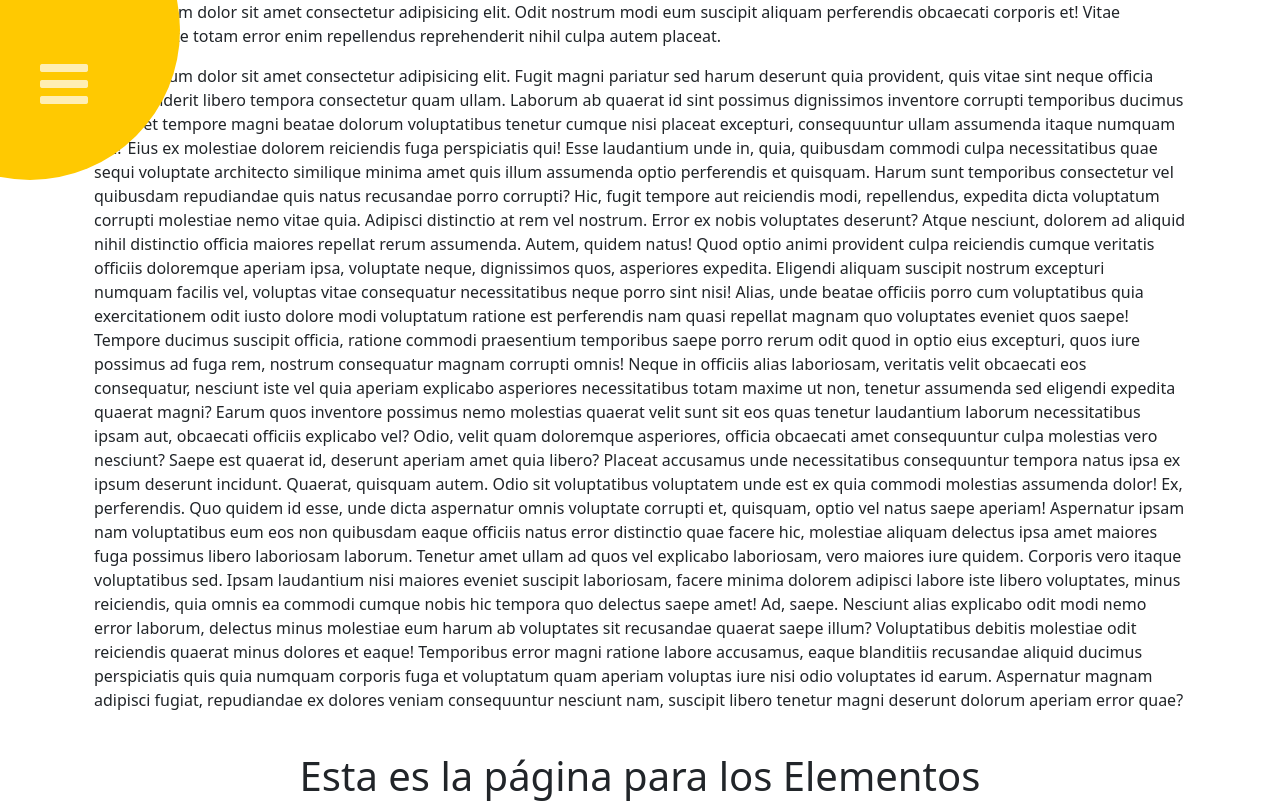
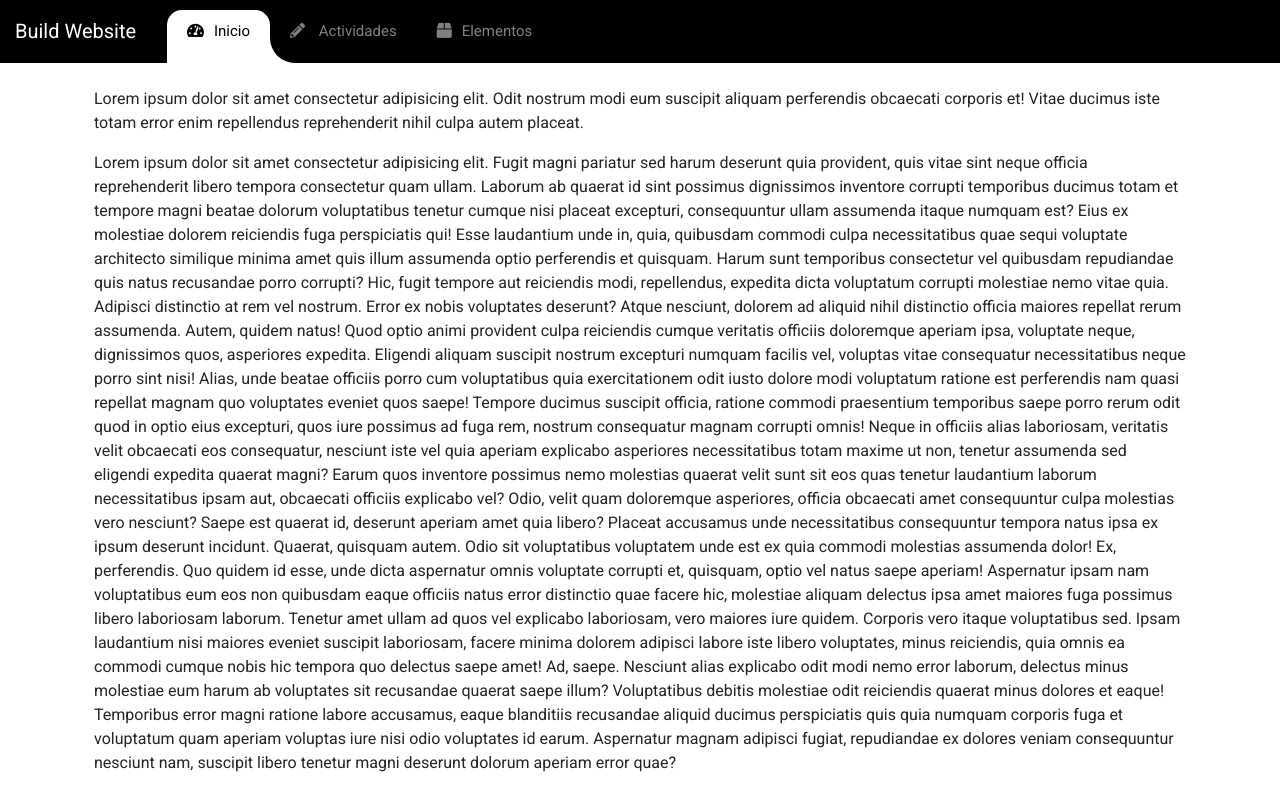
Before and after one commit to IT-UEVITM/BaseVue3, a Vue app: page /elementos in a window 1280 px wide. Shown: the top 803 px of the page. Built offline with nearby package versions, Linux system fonts and the light colour scheme.

Commit message:
Se crea navbar responsivo

```diff
--- a/package.json
+++ b/package.json
@@ -20,6 +20,7 @@
     "bootstrap": "^5.2.3",
     "core-js": "^3.8.3",
     "dotenv": "^16.0.3",
+    "jquery": "^3.6.4",
     "vue": "^3.2.13",
     "vue-router": "^4.0.3",
     "vuex": "^4.0.0"
--- a/src/App.vue
+++ b/src/App.vue
@@ -1,20 +1,21 @@
 <template>
-  <div class="container">
-    <!-- <navBarComponent /> -->
-    <navBarComponentCopy />
-    <router-view />
+  <div>
+    <header class="app-header">
+      <navBarComponent></navBarComponent>
+    </header>
+    <main class="container py-4">
+      <router-view></router-view>
+    </main>
   </div>
 </template>
 
 <script>
-// import navBarComponent from '@/components/NavBarComponent.vue'
-import navBarComponentCopy from '@/components/MenuComponents/NavBarComponent.vue'
+import navBarComponent from '@/components/MenuComponents/NavBarComponent.vue'
 
 export default {
   name: 'HomeView',
   components: {
-    // navBarComponent
-    navBarComponentCopy
+    navBarComponent
   }
 }
 </script>
--- a/src/assets/css/style.css
+++ b/src/assets/css/style.css
@@ -1,200 +1,158 @@
-/* stylelint-disable selector-class-pattern */
-/* stylelint-disable declaration-block-no-duplicate-properties */
-/* stylelint-disable no-descending-specificity */
-/* stylelint-disable keyframes-name-pattern */
+/* stylelint-disable at-rule-empty-line-before */
+/* stylelint-disable alpha-value-notation */
+/* stylelint-disable color-function-notation */
 /* stylelint-disable font-family-no-missing-generic-family-keyword */
-@import url('https://cdnjs.cloudflare.com/ajax/libs/font-awesome/4.6.3/css/font-awesome.css');
-@import url('https://fonts.googleapis.com/css?family=Titan+One');
+/* stylelint-disable color-hex-length */
+/* stylelint-disable shorthand-property-no-redundant-values */
+/* stylelint-disable length-zero-no-unit */
+/* stylelint-disable font-family-name-quotes */
+/* stylelint-disable selector-id-pattern */
+/* stylelint-disable selector-pseudo-element-colon-notation */
+/* stylelint-disable rule-empty-line-before */
+@import url('https://fonts.googleapis.com/css?family=Roboto');
 
 body {
+  font-family: 'Roboto', sans-serif;
+  background: #fff; /* fallback for old browsers */
+}
+* {
   margin: 0;
-  height: 100%;
+  padding: 0;
+}
+i {
+  margin-right: 10px;
+}
+.navbar-logo {
+  padding: 15px;
+  color: #fff;
+}
+.navbar-mainbg {
+  background-color: #000000;
+  padding: 0px;
+}
+#navbarSupportedContent {
+  overflow: hidden;
+  position: relative;
+}
+#navbarSupportedContent ul {
+  padding: 0px;
+  margin: 0px;
+}
+#navbarSupportedContent ul li a i {
+  margin-right: 10px;
+}
+#navbarSupportedContent li {
+  list-style-type: none;
+  float: left;
+}
+#navbarSupportedContent ul li a {
+  color: rgba(255, 255, 255, 0.5);
+  text-decoration: none;
+  font-size: 15px;
+  display: block;
+  padding: 20px 20px;
+  transition-duration: 0.6s;
+  transition-timing-function: cubic-bezier(0.68, -0.55, 0.265, 1.55);
+  position: relative;
+}
+#navbarSupportedContent > ul > li > a.active {
+  color: #000000;
 }
 
-.container {
-  width: 100%;
-  height: 100vh;
-  margin: 0 auto;
+#navbarSupportedContent > ul > li.active > a {
+  color: #000000;
+  background-color: transparent;
+  transition: all 0.7s;
+}
+#navbarSupportedContent a:not(:only-child):after {
+  content: '\f105';
+  position: absolute;
+  right: 20px;
+  top: 10px;
+  font-size: 14px;
+  font-family: 'Font Awesome 5 Free';
+  display: inline-block;
+  padding-right: 3px;
+  vertical-align: middle;
+  font-weight: 900;
+  transition: 0.5s;
+}
+#navbarSupportedContent .active > a:not(:only-child):after {
+  transform: rotate(90deg);
 }
 
-.menu-container {
-  background-color: #ffc901;
-  border-radius: 100%;
-  color: white;
-  cursor: pointer;
+.hori-selector {
+  display: inline-block;
   position: absolute;
-  width: 300px;
-  height: 300px;
-  left: -120px;
-  top: -120px;
-  transition: all 0.3s;
+  height: 100%;
+  top: 0px;
+  left: 0px;
+  transition-duration: 0.6s;
+  transition-timing-function: cubic-bezier(0.68, -0.55, 0.265, 1.55);
+  background-color: #fff;
+  border-top-left-radius: 15px;
+  border-top-right-radius: 15px;
+  margin-top: 10px;
 }
-
-.menu-container.full-menu {
-  border-radius: 0;
-  padding: 0 !important;
-  position: aboslute;
-  width: 100%;
-  height: 100%;
-  left: 0;
-  top: 0;
-  transition: all 0.3s;
+.hori-selector .right,
+.hori-selector .left {
+  position: absolute;
+  width: 25px;
+  height: 25px;
+  background-color: #fff;
+  bottom: 10px;
 }
-
-.full-menu .menu {
-  top: 40px;
-  left: 40px;
+.hori-selector .right {
+  right: -25px;
 }
-
-.menu {
-  color: white;
-  font-size: 3.5em;
+.hori-selector .left {
+  left: -25px;
+}
+.hori-selector .right:before,
+.hori-selector .left:before {
+  content: '';
   position: absolute;
-  top: 160px;
-  left: 160px;
-  z-index: 100;
-  transition: all 0.3s;
+  width: 50px;
+  height: 50px;
+  border-radius: 50%;
+  background-color: #000000;
 }
-
-.menu i {
-  opacity: 0.7;
-  transform: scale(1);
-  transition: all 0.3s;
+.hori-selector .right:before {
+  bottom: 0;
+  right: -25px;
 }
-
-.menu i:hover {
-  opacity: 1;
-  transform: scale(1.2);
-  transition: all 0.3s;
+.hori-selector .left:before {
+  bottom: 0;
+  left: -25px;
 }
-
-.overlay {
-  position: fixed;
-  top: 0;
-  left: 0;
-  width: 100%;
-  height: 0%;
-  opacity: 0;
-  visibility: hidden;
-  overflow: hidden;
-  z-index: 1;
-}
-
-.overlay.open {
-  opacity: 0.9;
-  visibility: visible;
-  height: 100%;
-}
-
-.overlay.open li {
-  animation: fadeInRight 0.5s ease forwards;
-  animation-delay: 0.35s;
-}
-
-.overlay.open li:nth-of-type(2) {
-  animation-delay: 0.4s;
-}
-
-.overlay.open li:nth-of-type(3) {
-  animation-delay: 0.45s;
-}
-
-.overlay.open li:nth-of-type(4) {
-  animation-delay: 0.5s;
-}
-
-.overlay nav {
-  font-size: 3.2em;
-  font-family: 'Titan One', san-serif;
-  position: relative;
-  height: 70%;
-  top: 50%;
-  transform: translateY(-50%);
-  font-weight: 400;
-  text-align: center;
-}
-
-.overlay ul {
-  list-style: none;
-  padding: 0;
-  margin: 0 auto;
-  display: inline-block;
-  position: relative;
-  height: 100%;
-}
-
-.overlay ul li {
-  display: block;
-  height: 25%;
-  height: calc(100% / 4);
-  min-height: 50px;
-  position: relative;
-  opacity: 0;
-}
-
-.overlay ul li a {
-  display: block;
-  position: relative;
-  color: #fff;
-  text-decoration: none;
-  overflow: hidden;
-  opacity: 0.7;
-  transform: scale(1);
-  transition: all 0.3s;
-}
-
-.overlay ul li a:hover,
-.overlay ul li a:focus,
-.overlay ul li a:active {
-  opacity: 1;
-  transform: scale(1.2);
-  transition: all 0.3s;
-}
-
-@keyframes fadeInRight {
-  0% {
-    opacity: 0;
-    left: 20%;
+@media (max-width: 991px) {
+  #navbarSupportedContent ul li a {
+    padding: 12px 30px;
   }
-
-  100% {
-    opacity: 1;
-    left: 0;
+  .hori-selector {
+    margin-top: 0px;
+    margin-left: 10px;
+    border-radius: 0;
+    border-top-left-radius: 25px;
+    border-bottom-left-radius: 25px;
+  }
+  .hori-selector .left,
+  .hori-selector .right {
+    right: 10px;
+  }
+  .hori-selector .left {
+    top: -25px;
+    left: auto;
+  }
+  .hori-selector .right {
+    bottom: -25px;
+  }
+  .hori-selector .left:before {
+    left: -25px;
+    top: -25px;
+  }
+  .hori-selector .right:before {
+    bottom: -25px;
+    left: -25px;
   }
 }
-
-.blob {
-  animation: blobby 4s infinite;
-}
-
-.blob2 {
-  animation: blobby2 6s infinite;
-}
-
-@keyframes blobby {
-  0% {
-    transform: scale(1);
-  }
-
-  50% {
-    transform: scale(1.08);
-  }
-
-  100% {
-    transform: scale(1);
-  }
-}
-
-@keyframes blobby2 {
-  0% {
-    transform: scale(1);
-  }
-
-  50% {
-    transform: scale(1.18);
-  }
-
-  100% {
-    transform: scale(1);
-  }
-}
--- a/src/components/MenuComponents/NavBarComponent.vue
+++ b/src/components/MenuComponents/NavBarComponent.vue
@@ -1,47 +1,110 @@
 <template>
-  <div class="menu-container" id="toggle">
-    <a href="#" class="menu icon"
-      ><i class="fa fa-bars" aria-hidden="true"></i
-    ></a>
-  </div>
-  <div class="overlay" id="overlay">
-    <nav class="overlay-menu">
-      <ul>
-        <li><a href="/actividades">Actividades</a></li>
-        <li><a href="/elementos">Elementos</a></li>
-        <li><a href="/OVAs">OVA</a></li>
+  <!-- Navbar -->
+  <nav class="navbar navbar-expand-lg navbar-mainbg">
+    <!-- Logo -->
+    <a class="navbar-brand navbar-logo" href="#">Build Website</a>
+    <!-- Collapse Button -->
+    <button
+      class="navbar-toggler"
+      type="button"
+      data-bs-toggle="collapse"
+      data-bs-target="#navbarSupportedContent"
+      aria-controls="navbarSupportedContent"
+      aria-expanded="false"
+      aria-label="Toggle navigation"
+    >
+      <i class="fas fa-bars text-white"></i>
+    </button>
+    <!-- Links -->
+    <div class="collapse navbar-collapse" id="navbarSupportedContent">
+      <ul class="navbar-nav ml-auto">
+        <!-- For Styling -->
+        <div class="hori-selector">
+          <div class="left"></div>
+          <div class="right"></div>
+        </div>
+        <!-- Nav Links -->
+        <!-- <li class="nav-item">
+          <a class="nav-link" href="#Dashboard">
+            <i class="fas fa-tachometer-alt"> </i>Dashboard
+          </a>
+        </li> -->
+        <li class="nav-item">
+          <router-link to="/" class="nav-item nav-link active" exact>
+            <i class="fas fa-tachometer-alt"> </i>Inicio
+          </router-link>
+        </li>
+        <li class="nav-item">
+          <router-link to="/actividades" class="nav-item nav-link" exact>
+            <i class="fas fa-pencil-alt"></i> Actividades
+          </router-link>
+        </li>
+        <li class="nav-item">
+          <router-link to="/elementos" class="nav-item nav-link" exact>
+            <i class="fas fa-box"></i>Elementos
+          </router-link>
+        </li>
       </ul>
-    </nav>
-  </div>
+    </div>
+  </nav>
 </template>
 
 <script>
+import $ from 'jquery'
+
 export default {
   name: 'NavBarComponent',
-  data() {
-    return {
-      iconoMenu: null
-    }
-  },
   props: {
     msg: {}
   },
+  methods: {},
   mounted() {
-    const menu = document.querySelector('#toggle')
-    const menuItems = document.querySelector('#overlay')
-    const menuContainer = document.querySelector('.menu-container')
-    const menuIcon = document.querySelector('i')
-
-    function toggleMenu(e) {
-      menuItems.classList.toggle('open')
-      menuContainer.classList.toggle('full-menu')
-      menuIcon.classList.toggle('fa-bars')
-      menuIcon.classList.add('fa-times')
-      e.preventDefault()
+    /* eslint-disable no-unused-vars */
+    function test() {
+      const tabsNewAnim = $('#navbarSupportedContent')
+      // eslint-disable-next-line no-undef
+      const selectorNewAnim = $('#navbarSupportedContent').find('li').length
+      const activeItemNewAnim = tabsNewAnim.find('.active')
+      const activeWidthNewAnimHeight = activeItemNewAnim.innerHeight()
+      const activeWidthNewAnimWidth = activeItemNewAnim.innerWidth()
+      const itemPosNewAnimTop = activeItemNewAnim.position()
+      const itemPosNewAnimLeft = activeItemNewAnim.position()
+      $('.hori-selector').css({
+        top: itemPosNewAnimTop.top + 'px',
+        left: itemPosNewAnimLeft.left + 'px',
+        height: activeWidthNewAnimHeight + 'px',
+        width: activeWidthNewAnimWidth + 'px'
+      })
+      $('#navbarSupportedContent').on('click', 'li a', function (e) {
+        $('#navbarSupportedContent ul li a').removeClass('active')
+        $(this).addClass('active')
+        const activeWidthNewAnimHeight = $(this).innerHeight()
+        const activeWidthNewAnimWidth = $(this).innerWidth()
+        const itemPosNewAnimTop = $(this).position()
+        const itemPosNewAnimLeft = $(this).position()
+        $('.hori-selector').css({
+          top: itemPosNewAnimTop.top + 'px',
+          left: itemPosNewAnimLeft.left + 'px',
+          height: activeWidthNewAnimHeight + 'px',
+          width: activeWidthNewAnimWidth + 'px'
+        })
+      })
     }
-
-    menu.addEventListener('click', toggleMenu, false)
-  },
-  methods: {}
+    $(document).ready(function () {
+      setTimeout(function () {
+        test()
+      })
+    })
+    $(window).on('resize', function () {
+      setTimeout(function () {
+        test()
+      }, 500)
+    })
+    $('.navbar-toggler').click(function () {
+      setTimeout(function () {
+        test()
+      })
+    })
+  }
 }
 </script>
--- a/src/views/HomeView.vue
+++ b/src/views/HomeView.vue
@@ -1,5 +1,5 @@
 <template>
-  <div class="home">
+  <div class="p-4">
     <h1 class="text-center">Esta es la página principal</h1>
     <h1 class="animate__animated animate__bounce text-center">
       Elemento animado con animate.css
```
Also changed, not shown: public/index.html (+16 -1 lines), 1 other file (tests, documents, lock files or other folders).
